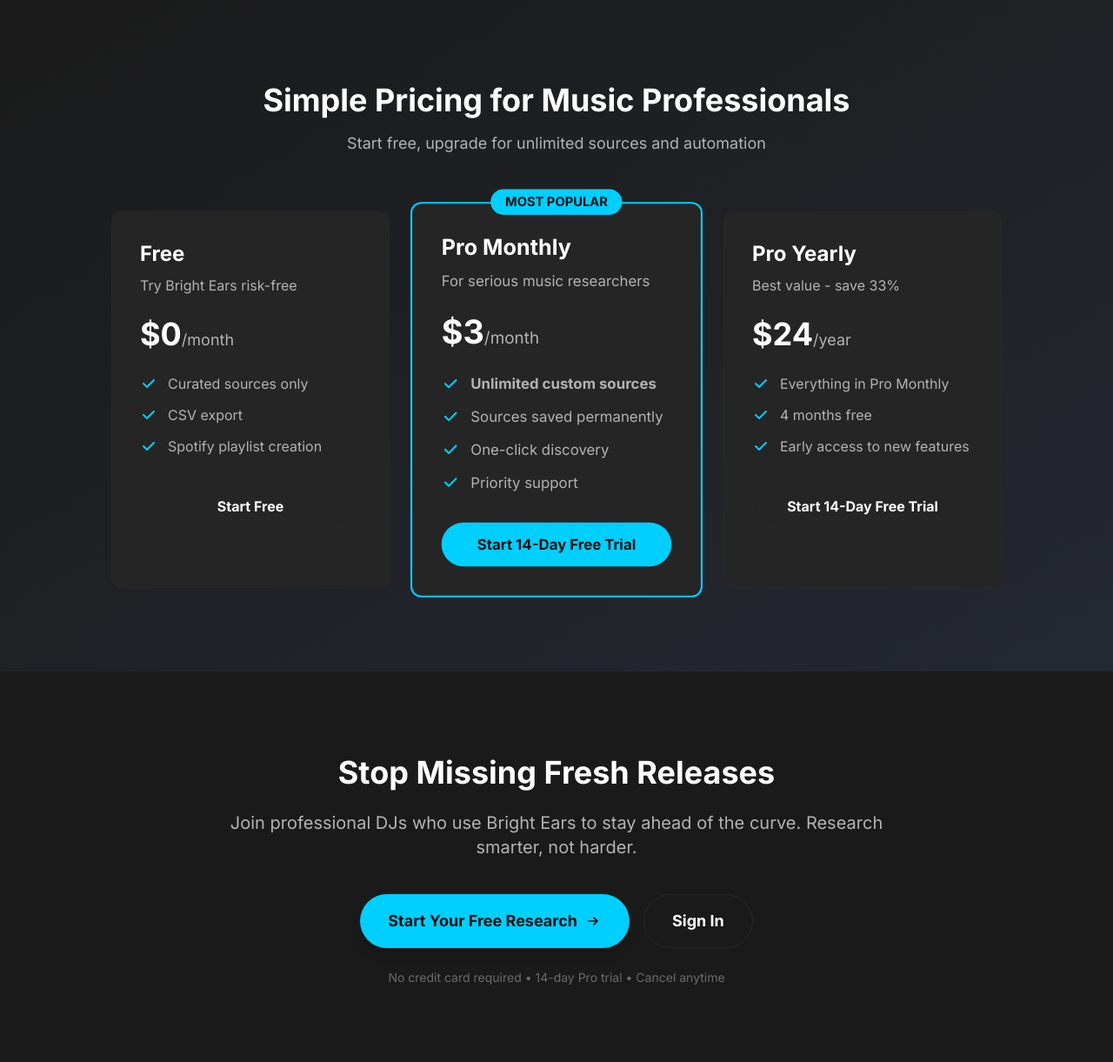
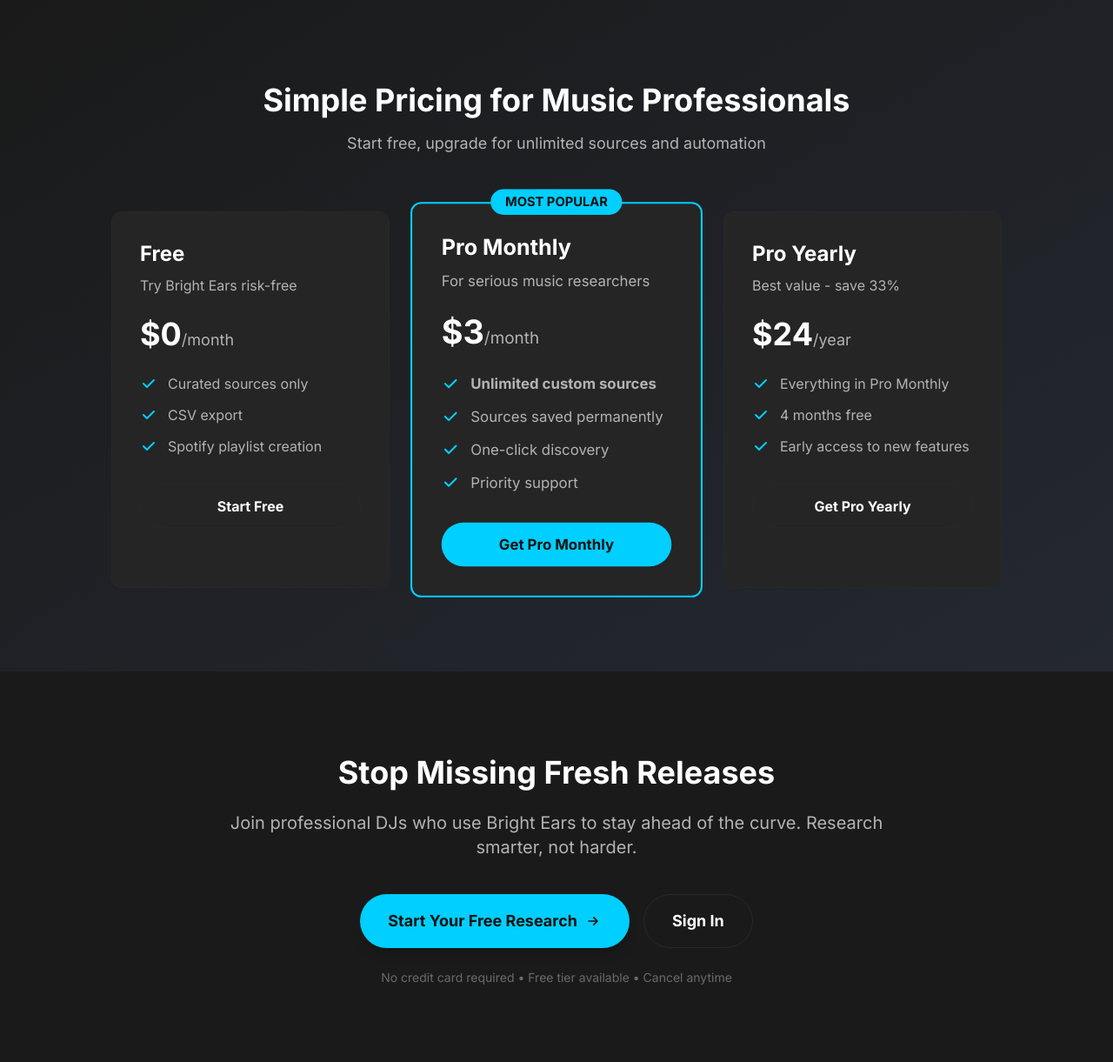
Before and after one commit to brightears/spotify-playlist-generator, a Flask app: page / in a window 1280 px wide. Shown: the part 3018-4239 px from the top of the page at 87% size. Run offline with Flask 3, Linux system fonts and the light colour scheme; some libraries are stand-ins or nearby versions.

Commit message:
fix: remove 14-day free trial references from pricing section
- Changed Pro Monthly CTA from "Start 14-Day Free Trial" to "Get Pro Monthly"
- Changed Pro Yearly CTA from "Start 14-Day Free Trial" to "Get Pro Yearly"
- Updated footer text to mention "Free tier available" instead of "14-day Pro trial"
- Simplified pricing messaging since free tier exists and Pro is only $3/month

🤖 Generated with [Claude Code](https://claude.ai/code)

Co-Authored-By: Claude <noreply@anthropic.com>

```diff
--- a/templates/landing.html
+++ b/templates/landing.html
@@ -240,7 +240,7 @@
                     </li>
                 </ul>
                 <a href="{{ url_for('auth.register') }}" class="block w-full text-center py-3 rounded-full bg-[#00CFFF] text-[#121212] font-bold hover:bg-[#00a8d9] transition-colors duration-200 transform hover:scale-105">
-                    Start 14-Day Free Trial
+                    Get Pro Monthly
                 </a>
             </div>
 
@@ -270,7 +270,7 @@
                     </li>
                 </ul>
                 <a href="{{ url_for('auth.register') }}" class="block w-full text-center py-3 rounded-full border border-[#282828] text-white font-bold hover:bg-[#282828] transition-colors duration-200">
-                    Start 14-Day Free Trial
+                    Get Pro Yearly
                 </a>
             </div>
         </div>
@@ -298,7 +298,7 @@
             </a>
         </div>
         <p class="mt-6 text-sm text-[#6a6a6a]">
-            No credit card required • 14-day Pro trial • Cancel anytime
+            No credit card required • Free tier available • Cancel anytime
         </p>
     </div>
 </section>
```
